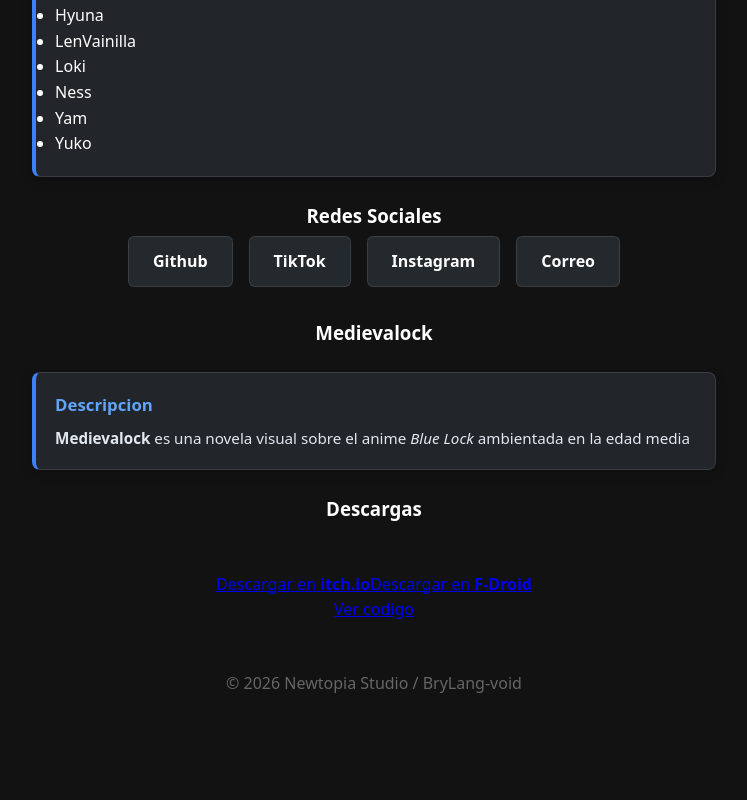
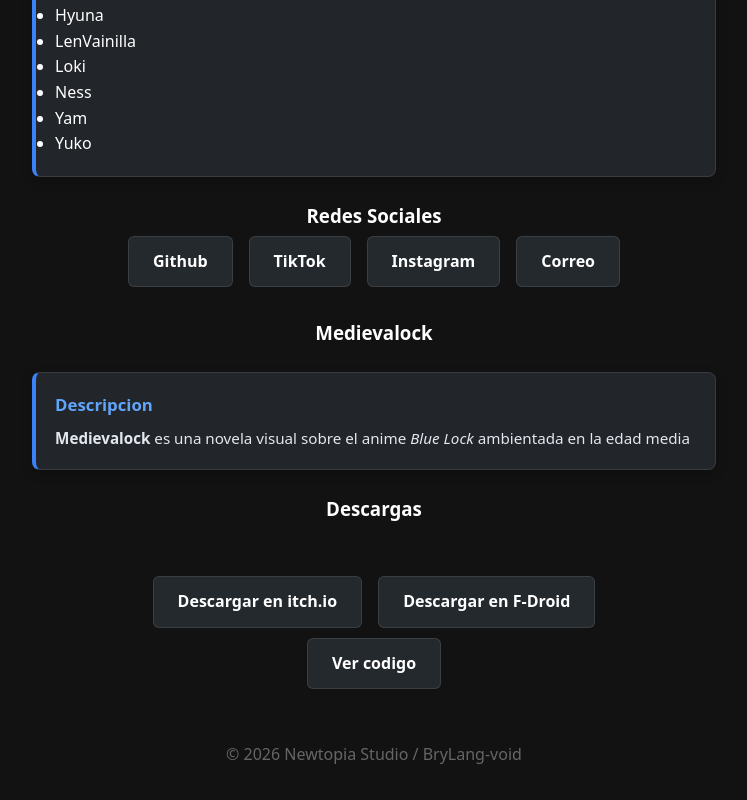
Before and after one commit to Newtopia-Studio/studio-newtopia, a React (Vite) app: page / in a window 1280 px wide. Shown: the part 445-1245 px from the top of the page, without its empty margins (266-1013 px from the left). Before the commit the page ends 1173 px from the top, so only its background shows below. Built offline with nearby package versions, Linux system fonts and the light colour scheme.

Commit message:
fix: solucionar problemas con botones de descraga

```diff
--- a/src/App.css
+++ b/src/App.css
@@ -101,7 +101,7 @@ header {
   filter: drop-shadow(0px 4px 8px rgba(0, 0, 0, 0.5));
 }
 
-#descargas-medievalock a {
+#medievalock-dnlds a {
   display: inline-block;
   padding: 0.75rem 1.5rem;
   background-color: #24292e;
@@ -117,12 +117,12 @@ header {
   flex-wrap: wrap;
 }
 
-#descargas-medievalock a:hover {
+#medievalock-dnlds a:hover {
   background-color: #2c3137;
   transform: translateY(-2px);
 }
 
-#descargas-medievalock a:active {
+#medievalock-dnlds a:active {
   transform: translateY(0);
 }
 
```
